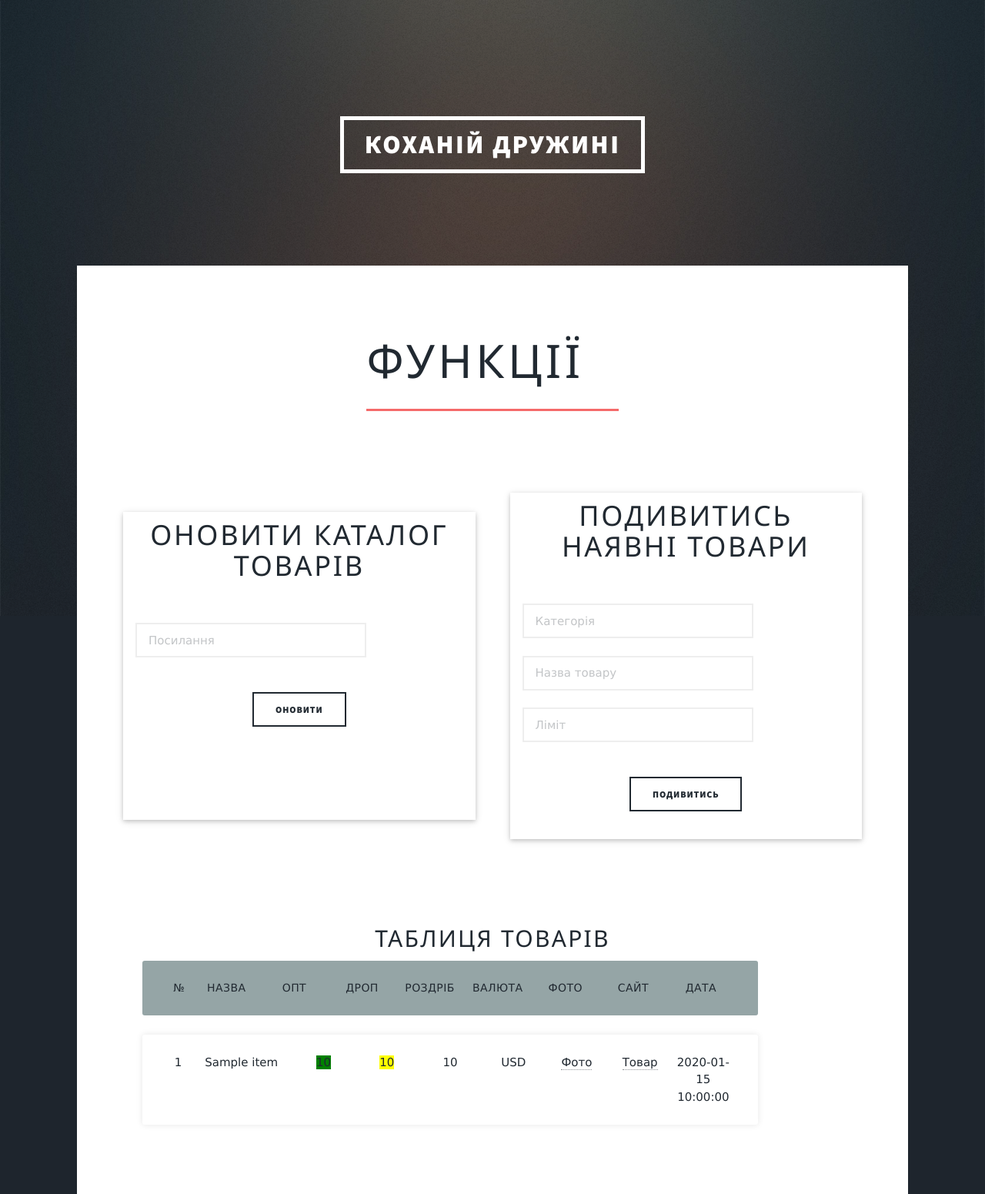
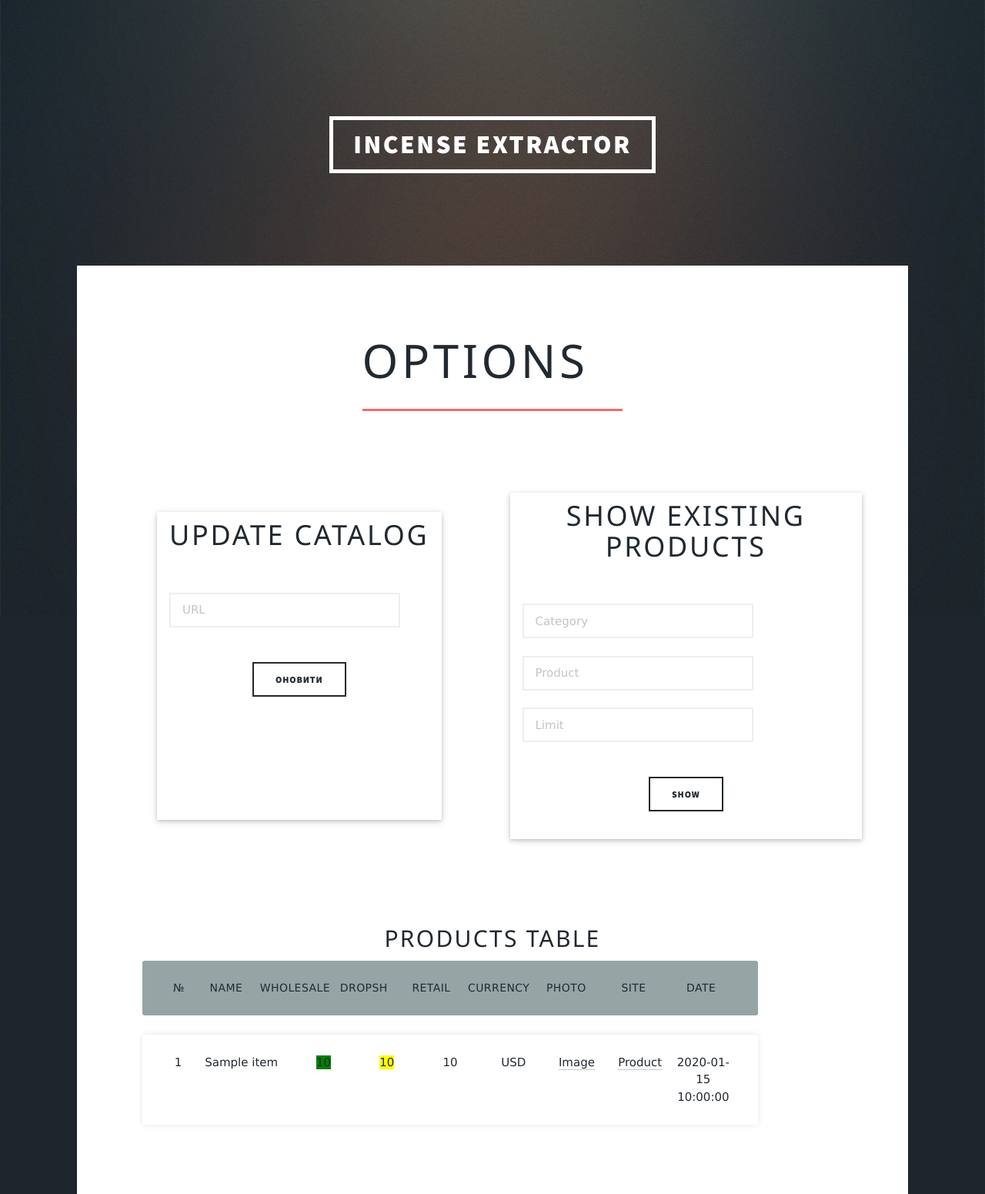
Before and after one commit to flyosprey/Product-Extractor-Flask, a Flask app: template flask_app/templates/home_page.html in a window 1280 px wide. Shown: the whole page at 77% size. Run offline with Flask 2, Linux system fonts and the light colour scheme; the template is opened without the code that fills it: most values are stand-ins (such as "Sample title", 1, 10 or a date in 2020); parts of the project's set-up code (start-up, migrations or seed data) failed here and were passed over.

Commit message:
Translated to eng

```diff
--- a/flask_app/templates/home_page.html
+++ b/flask_app/templates/home_page.html
@@ -6,7 +6,7 @@
 -->
 <html>
 	<head>
-		<title>PALOCHKA UA</title>
+		<title>Incense Extractor</title>
 		<meta charset="utf-8" />
 		<meta name="viewport" content="width=device-width, initial-scale=1, user-scalable=no" />
 		<link rel="stylesheet" href="{{ url_for('static',filename='styles/home_page/main.css') }}" />
@@ -25,7 +25,7 @@
 			<div id="wrapper" class="fade-in">
 				<!-- Header -->
 					<header id="header">
-						<a href="index.html" class="logo">Коханій дружині</a>
+						<a href="index.html" class="logo">Incense Extractor</a>
 					</header>
 
 				<!-- Main -->
@@ -35,17 +35,17 @@
 							<article class="post featured">
 								<section>
 									<header class="major">
-										<h2>Функції</h2>
+										<h2>Options</h2>
 									</header>
 									<div class="features">
 										<article>
 											<ul class="actions special">
 												<div class="w3-panel w3-card" style="height: 400px;">
-													<h1>Оновити каталог товарів</h1>
+													<h1>Update Catalog</h1>
 													<br />
 													<br />
 													<form id="scrape-form" method="post" action="{{ url_for('incense') }}">
-														<input type="text" name="url" style="width: 300px;" required pattern="https://zamorskiepodarki.com/uk/(.*)" placeholder="Посилання" /><br />
+														<input type="text" name="url" style="width: 300px;" required pattern="https://zamorskiepodarki.com/uk/(.*)" placeholder="URL" /><br />
 														<br />
 														<input id="extract_data" type="submit" value="Оновити" />
 													</form>
@@ -55,15 +55,15 @@
 										<article>
 											<ul class="actions special">
 												<div class="w3-panel w3-card" style="height: 450px;">
-													<h1>Подивитись наявні товари</h1>
+													<h1>Show Existing Products</h1>
 													<br />
 													<br />
 													<form id="get-data-form" method="post" action="{{ url_for('incense') }}">
-														<input type="text" name="category_name" style="width: 300px;" placeholder="Категорія" /><br />
-														<input type="text" name="title" style="width: 300px;" placeholder="Назва товару" /><br />
-														<input type="text" name="limit" style="width: 300px;" pattern="(\d+)" placeholder="Ліміт" /><br />
+														<input type="text" name="category_name" style="width: 300px;" placeholder="Category" /><br />
+														<input type="text" name="title" style="width: 300px;" placeholder="Product" /><br />
+														<input type="text" name="limit" style="width: 300px;" pattern="(\d+)" placeholder="Limit" /><br />
 														<br />
-														<input id="show_data" type="submit" value="Подивитись" />
+														<input id="show_data" type="submit" value="Show" />
 													</form>
 												</div>
 											</ul>
@@ -73,30 +73,30 @@
 								<br/>
 								{% if result %}
 									<div class="container">
-									  <h2>Таблиця товарів</h2>
+									  <h2>Products Table</h2>
 									  <ul class="responsive-table">
 										<li class="table-header" style="width: 800px;">
 										  <div class="col col-1">№</div>
-										  <div class="col col-3">Назва</div>
-										  <div class="col col-3">Опт</div>
-										  <div class="col col-4">Дроп</div>
-										  <div class="col col-4">Роздріб</div>
-										  <div class="col col-4">Валюта</div>
-										  <div class="col col-4">Фото</div>
-										  <div class="col col-4">Сайт</div>
-										  <div class="col col-4">Дата</div>
+										  <div class="col col-3">Name</div>
+										  <div class="col col-3">Wholesale</div>
+										  <div class="col col-4">Dropsh</div>
+										  <div class="col col-4">Retail</div>
+										  <div class="col col-4">Currency</div>
+										  <div class="col col-4">Photo</div>
+										  <div class="col col-4">Site</div>
+										  <div class="col col-4">Date</div>
 										</li>
 										  {% for item in result %}
 											<li class="table-row" style="width: 800px;">
-											  <div class="col col-1" data-label="Номер">{{ item["id"] }}</div>
-											  <div class="col col-2" data-label="Назва">{{ item["title"] }}</div>
-											  <div class="col col-3" data-label="Оптова ціна"><span class="green">{{ item["opt_price"] }}</span></div>
-											  <div class="col col-4" data-label="Дропшипінгова ціна"><span class="yellow">{{ item["drop_price"] }}</span></div>
-											  <div class="col col-4" data-label="Роздрібна ціна"><span>{{ item["retail_price"] }}</span></div>
-											  <div class="col col-4" data-label="Валюта">{{ item["currency"] }}</div>
-											  <div class="col col-4" data-label="Посилання на картинку"><a href="{{ item['iimage_link'] }}">Фото</a></div>
-											  <div class="col col-4" data-label="Посилання на сайт"><a href="{{ item['deep_link'] }}">Товар</a></div>
-											  <div class="col col-4" data-label="Дата збору товара">{{ item["date_of_parsing"] }}</div>
+											  <div class="col col-1" data-label="ID">{{ item["id"] }}</div>
+											  <div class="col col-2" data-label="Name">{{ item["title"] }}</div>
+											  <div class="col col-3" data-label="Wholesale price"><span class="green">{{ item["opt_price"] }}</span></div>
+											  <div class="col col-4" data-label="Dropshipping price"><span class="yellow">{{ item["drop_price"] }}</span></div>
+											  <div class="col col-4" data-label="Retail price"><span>{{ item["retail_price"] }}</span></div>
+											  <div class="col col-4" data-label="Currency">{{ item["currency"] }}</div>
+											  <div class="col col-4" data-label="Image's link"><a href="{{ item['iimage_link'] }}">Image</a></div>
+											  <div class="col col-4" data-label="Site url"><a href="{{ item['deep_link'] }}">Product</a></div>
+											  <div class="col col-4" data-label="Extracting date">{{ item["date_of_parsing"] }}</div>
 											</li>
 										  {% endfor %}
 									  </ul>
```
